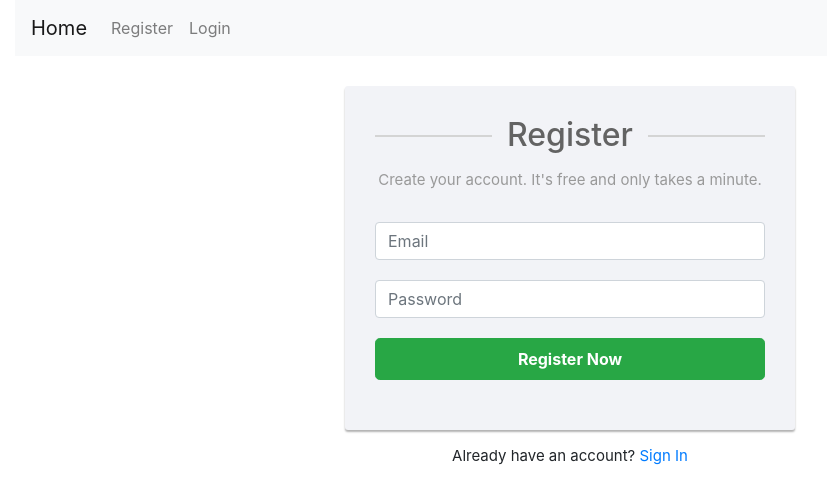
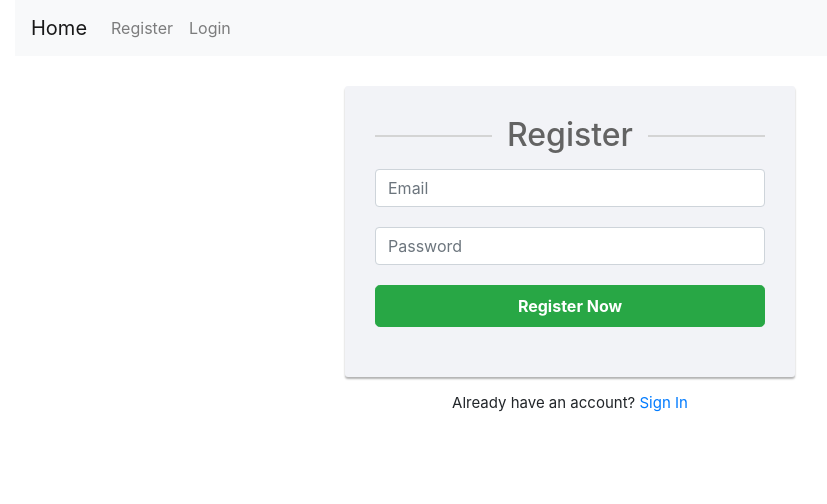
Before and after one commit to akshaykashid138/react-app-client, a React (Create React App) app: page /register in a window 1280 px wide. Shown: the top 504 px of the page, without its empty margins (70-897 px from the left). Built offline with nearby package versions, Linux system fonts and the light colour scheme.

Commit message:
Update Registration.jsx

```diff
--- a/src/component/Registration.jsx
+++ b/src/component/Registration.jsx
@@ -51,7 +51,7 @@ export class Registration extends Component {
                 <div class="signup-form">
     <form >
 		<h2>Register</h2>
-		<p class="hint-text">Create your account. It's free and only takes a minute.</p>
+		{/*<p class="hint-text">Create your account. It's free and only takes a minute.</p> */}
 
         <div class="form-group">
         	<input type="email" class="form-control" name="email" placeholder="Email" required="required" onChange={this.handleInputChange} autocomplete="off"/>
```
